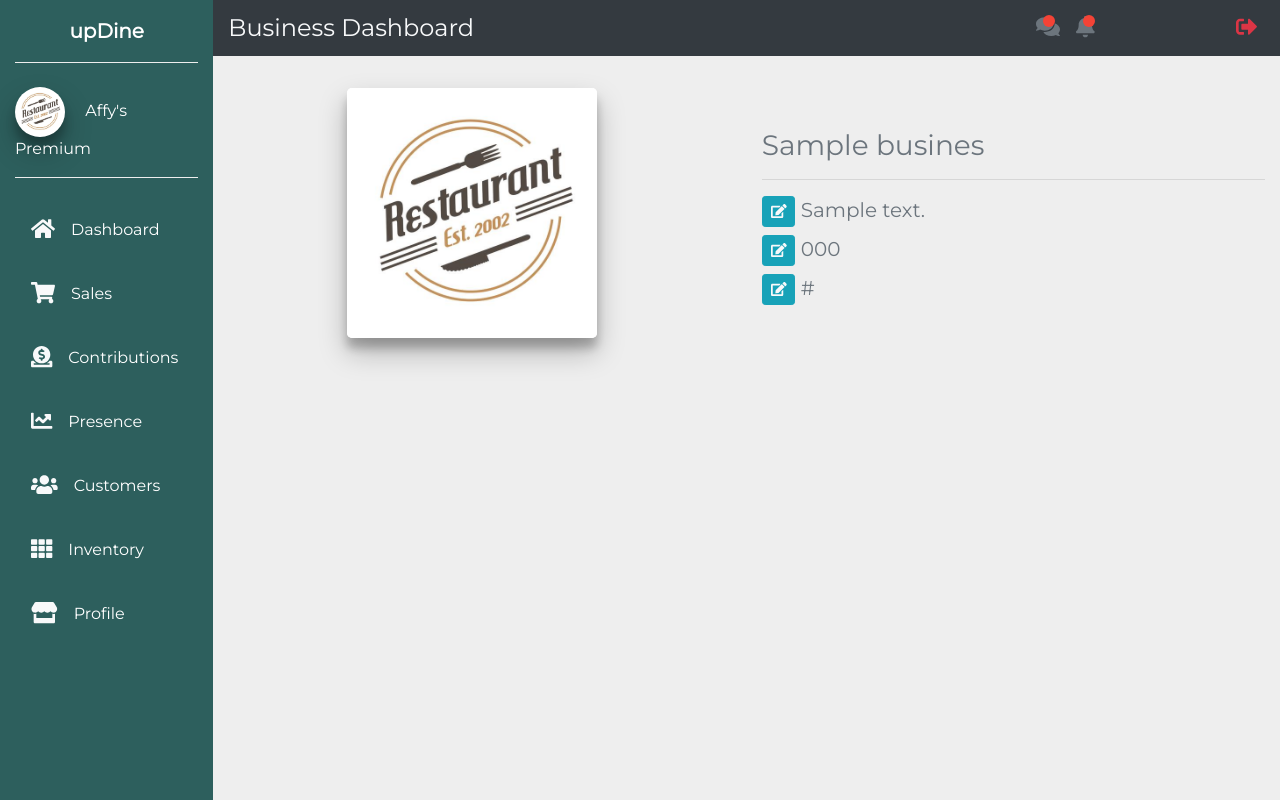
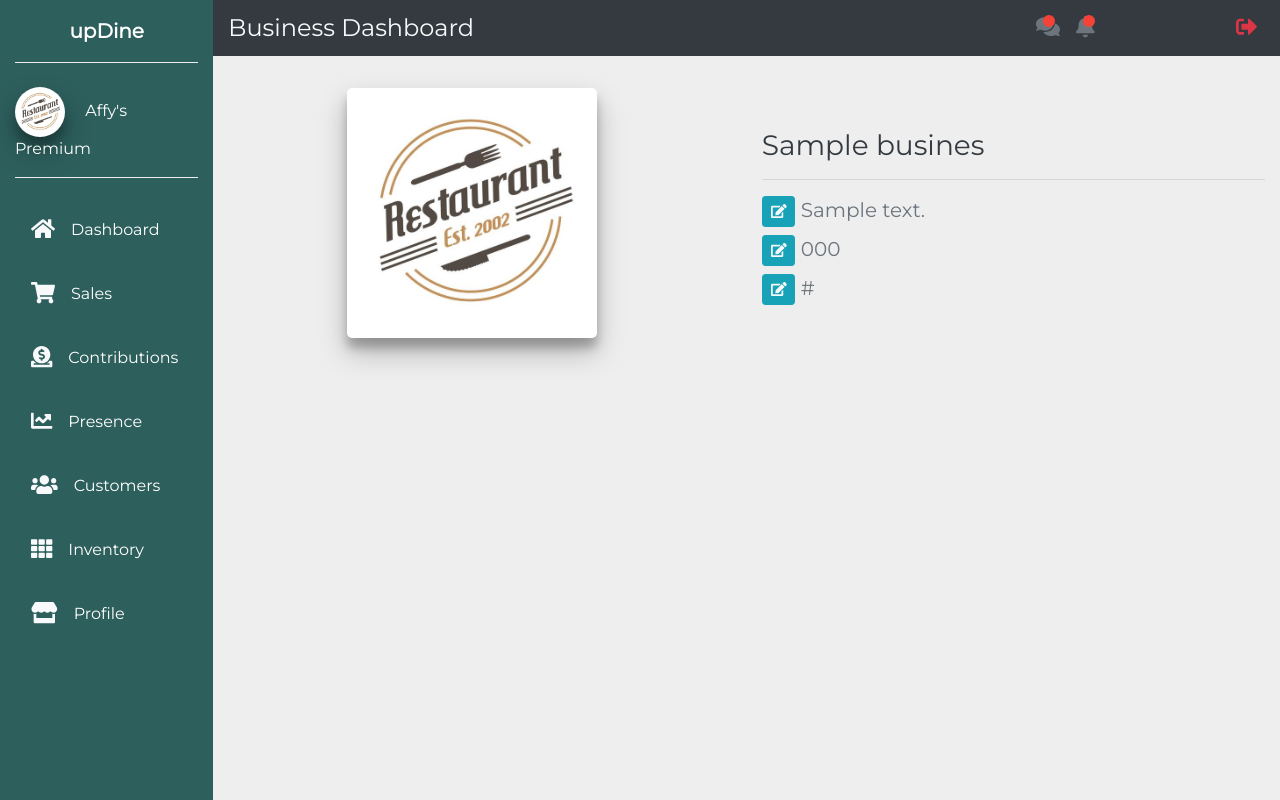
Before and after one commit to updine/updine.github.io, a Django app: page /profile in a window 1280 px wide. Run offline with Django 3.2, Linux system fonts and the light colour scheme; tables that the repository leaves empty hold one stand-in row (values such as "Sample post"); some libraries are stand-ins or nearby versions.

Commit message:
changed profile page

```diff
--- a/dashboard/inventory/templates/inventory/profile.html
+++ b/dashboard/inventory/templates/inventory/profile.html
@@ -14,7 +14,7 @@
                             class="rounded-rectangle business-logo mr-3 business_logo">
                     </div>
                     <div class="text-muted col-xl-6 col-12">
-                        <h3 class="mt-3 mb-3">{{business.name}}</h3>
+                        <h3 class="mt-3 mb-3 text-dark">{{business.name}}</h3>
                         <hr>
                         <h5><a href="" class="btn btn-info btn-sm"><i class="fas fa-edit text-light"></i></a>
                             {{business.address}} </h5>
```
